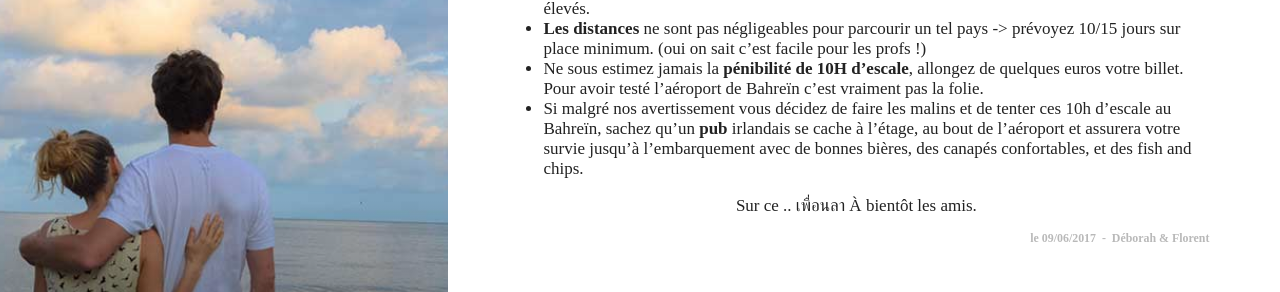
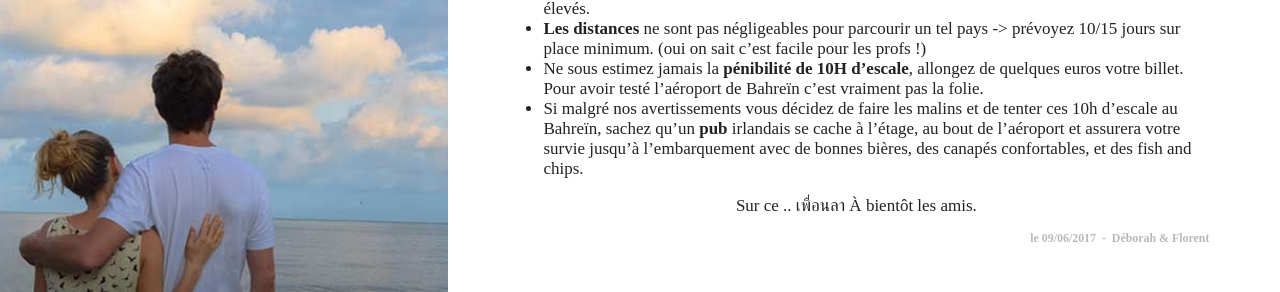
Before and after one commit to FlorentD/cairatuverras.github.io, a Jekyll site: the page built from _posts/2017-06-09-thailande-culture.md, in a window 1280 px wide and 900 px high, scrolled down 14738 px. Shown: the part 161-453 px from the top of the window. Built offline with Jekyll 4.4.1, drawn with Linux system fonts in a browser that asks for light colours; comment, search, counter and statistics services are not loaded.

Commit message:
Update 2017-06-09-thailande-culture.md

```diff
--- a/_posts/2017-06-09-thailande-culture.md
+++ b/_posts/2017-06-09-thailande-culture.md
@@ -99,7 +99,7 @@ Les trois endroits que nous avons visité lors de cette aventure **- Bangkok , l
 - Retirez **en une fois** la somme que vous prévoyez pour le voyage car les frais des DAB sont assez élevés.
 - **Les distances** ne sont pas négligeables pour parcourir un tel pays -> prévoyez 10/15 jours sur place minimum. (oui on sait c'est facile pour les profs !)
 - Ne sous estimez jamais la **pénibilité de 10H d'escale**, allongez de quelques euros votre billet. Pour avoir testé l'aéroport de Bahreïn c'est vraiment pas la folie.
-- Si malgré nos avertissement vous décidez de faire les malins et de tenter ces 10h d'escale au Bahreïn, sachez qu'un **pub** irlandais se cache à l'étage, au bout de l'aéroport et assurera votre survie jusqu'à l'embarquement avec de bonnes bières, des canapés confortables, et des fish and chips.
+- Si malgré nos avertissements vous décidez de faire les malins et de tenter ces 10h d'escale au Bahreïn, sachez qu'un **pub** irlandais se cache à l'étage, au bout de l'aéroport et assurera votre survie jusqu'à l'embarquement avec de bonnes bières, des canapés confortables, et des fish and chips.
 
 
 <p align="center">
```
